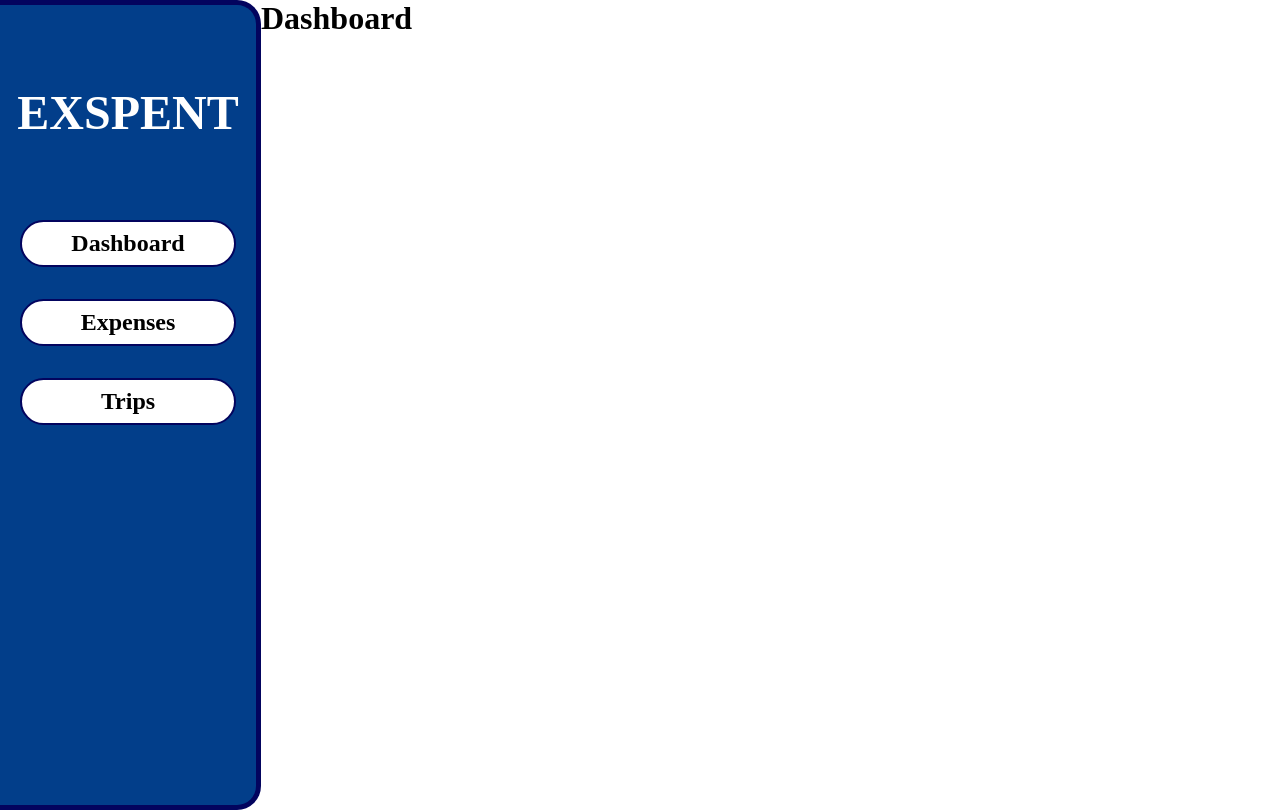
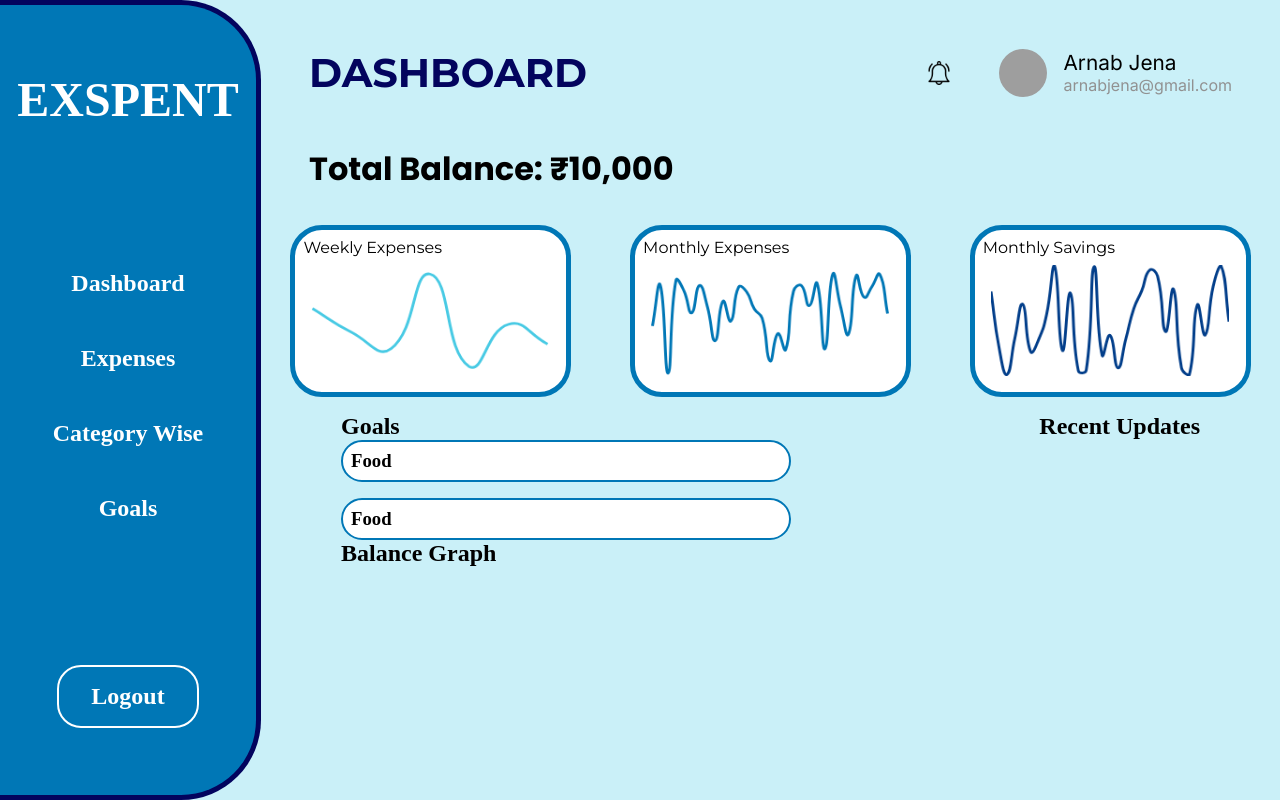
Before and after one commit to Nishantmishra1221/Expence-Tracking-MERN, a React (Vite) app: page / in a window 1280 px wide. Built offline with nearby package versions, Linux system fonts and the light colour scheme; grey boxes are pictures that could not be loaded.

Commit message:
Dashboard-80%

```diff
--- a/package.json
+++ b/package.json
@@ -10,7 +10,9 @@
     "preview": "vite preview"
   },
   "dependencies": {
+    "chart.js": "^4.4.7",
     "react": "^18.3.1",
+    "react-chartjs-2": "^5.3.0",
     "react-dom": "^18.3.1"
   },
   "devDependencies": {
--- a/src/App.css
+++ b/src/App.css
@@ -1,3 +1,5 @@
+@import url('https://fonts.googleapis.com/css2?family=Cinzel:wght@400..900&family=Inter:ital,opsz,wght@0,14..32,100..900;1,14..32,100..900&family=Montserrat:ital,wght@0,100..900;1,100..900&family=Poppins:ital,wght@0,100;0,200;0,300;0,400;0,500;0,600;0,700;0,800;0,900;1,100;1,200;1,300;1,400;1,500;1,600;1,700;1,800;1,900&display=swap');
+
 * {
   margin: 0;
   padding: 0;
@@ -8,9 +10,6 @@ html,
 body {
   height: 100%;
 }
-
-@import url("https://fonts.googleapis.com/css2?family=Cinzel:wght@400..900&family=Inter:ital,opsz,wght@0,14..32,100..900;1,14..32,100..900&family=Poppins:ital,wght@0,100;0,200;0,300;0,400;0,500;0,600;0,700;0,800;0,900;1,100;1,200;1,300;1,400;1,500;1,600;1,700;1,800;1,900&display=swap");
-
 #root {
   height: 100%;
   display: flex;
--- /dev/null
+++ b/src/components/DashboardGoal.jsx
@@ -0,0 +1,10 @@
+import React from "react";
+import styles from "../styles/Goals.module.css";
+const DashboardGoal = () => {
+  return <div className={styles.container}>
+    <h3>Food</h3>
+    <div></div>
+  </div>;
+};
+
+export default DashboardGoal;
--- a/src/components/Sidebar.jsx
+++ b/src/components/Sidebar.jsx
@@ -9,9 +9,11 @@ const Sidebar = ({ children }) => {
           <ul>
             <li>Dashboard</li>
             <li>Expenses</li>
-            <li>Trips</li>
+            <li>Category Wise</li>
+            <li>Goals</li>
           </ul>
         </div>
+        <h3>Logout</h3>
       </div>
       <div className={styles.content}>{children}</div>
     </div>
--- /dev/null
+++ b/src/components/SmallGraph.jsx
@@ -0,0 +1,62 @@
+import React from "react";
+import styles from "../styles/SmallGraph.module.css";
+import { Line } from "react-chartjs-2";
+import {
+  Chart as ChartJS,
+  LineElement,
+  CategoryScale,
+  LinearScale,
+  PointElement,
+} from "chart.js";
+
+ChartJS.register(LineElement, CategoryScale, LinearScale, PointElement);
+
+const SmallGraph = ({ label, data }) => {
+  const color =
+    data.type === "Weekly Expenses"
+      ? "#48CAE4"
+      : data.type === "Monthly Expenses"
+      ? "#0077B6"
+      : data.type === "Monthly Savings"
+      ? "#023E8A"
+      : "#CAF0F8";
+  const datas = {
+    labels: label,
+    datasets: [
+      {
+        data: data.info,
+        backgroundColor: `white`,
+        borderColor: `${color}`,
+        pointBorderWidth: 0,
+        pointRadius: 0,
+        tension: 0.5,
+      },
+    ],
+  };
+
+  const options = {
+    animation: {
+      easing: "easeInOut",
+    },
+    plugins: {
+      legend: false,
+    },
+    scales: {
+      x: { display: false },
+      y: { display: false },
+    },
+  };
+
+  return (
+    <div className={styles.container}>
+      <span>{data.type}</span>
+      <Line
+        data={datas}
+        options={options}
+        style={{ width: "100%", padding: "0.5rem" }}
+      />
+    </div>
+  );
+};
+
+export default SmallGraph;
--- a/src/pages/Dashboard.jsx
+++ b/src/pages/Dashboard.jsx
@@ -1,10 +1,89 @@
 import React from "react";
 import styles from "../styles/Dashboard.module.css";
 import Sidebar from "../components/Sidebar";
+import SmallGraph from "../components/SmallGraph";
+import DashboardGoal from "../components/DashboardGoal";
+
 const Dashboard = () => {
+  const daysOfWeek = [
+    "Sunday",
+    "Monday",
+    "Tuesday",
+    "Wednesday",
+    "Thursday",
+    "Friday",
+    "Saturday",
+  ];
+  const days = Array.from({ length: 31 }, (_, i) => i + 1);
+
+  const monthlySavings = Array.from({ length: 31 }, () =>
+    Math.floor(Math.random() * 5000)
+  );
+  const weeklyExpenses = Array.from({ length: 7 }, () =>
+    Math.floor(Math.random() * 1000)
+  );
+  const monthlyExpenses = Array.from({ length: 31 }, () =>
+    Math.floor(Math.random() * 7000)
+  );
+
   return (
-    <Sidebar>
-      <h1>Dashboard</h1>
+    <Sidebar style={{ display: "flex" }}>
+      <div className={styles.container}>
+        <div className={styles.header}>
+          <h1>DASHBOARD</h1>
+          <div className={styles.profile}>
+            <img
+              className={styles.notification}
+              src="/notification.png"
+              alt="notification"
+            />
+            <img
+              src="https://pbs.twimg.com/profile_images/1131624264405327873/1YpVVtxD_400x400.jpg"
+              className={styles.profilepic}
+              alt="profilepic"
+            />
+            <div className={styles.profileinfo}>
+              <p className={styles.name}>Arnab Jena</p>
+              <p className={styles.email}>arnabjena@gmail.com</p>
+            </div>
+          </div>
+        </div>
+        <div className={styles.content}>
+          <h1 className={styles.balance}>Total Balance: ₹10,000</h1>
+          <div className={styles.graphs}>
+            <SmallGraph
+              label={daysOfWeek}
+              data={{ info: weeklyExpenses, type: "Weekly Expenses" }}
+            />
+            <SmallGraph
+              label={days}
+              data={{ info: monthlyExpenses, type: "Monthly Expenses" }}
+            />
+            <SmallGraph
+              label={days}
+              data={{ info: monthlySavings, type: "Monthly Savings" }}
+            />
+          </div>
+        </div>
+        <div className={styles.extra}>
+          <div className={styles.extra1}>
+            <div className={styles.goals}>
+              <h2>Goals</h2>
+              <div className={styles.goal}>
+                <DashboardGoal />
+                <DashboardGoal />
+              </div>
+            </div>
+            <div className={styles.balancegraph}>
+              <h2>Balance Graph</h2>
+            </div>
+          </div>
+          <div className={styles.recent}>
+            <h2>Recent Updates</h2>
+            <div></div>
+          </div>
+        </div>
+      </div>
     </Sidebar>
   );
 };
--- a/src/styles/Dashboard.module.css
+++ b/src/styles/Dashboard.module.css
@@ -0,0 +1,68 @@
+.profilepic {
+  width: 3rem;
+  height: 3rem;
+  border-radius: 50%;
+}
+.profile {
+  display: flex;
+  align-items: center;
+  gap: 1rem;
+}
+.header {
+  display: flex;
+  justify-content: space-between;
+  padding: 3rem;
+}
+.profileinfo {
+  display: flex;
+  flex-direction: column;
+  font-family: "Inter", sans-serif;
+}
+.name {
+  font-size: 1.3rem;
+}
+.email {
+  color: rgb(145, 145, 145);
+}
+.header h1 {
+  font-family: "Montserrat", serif;
+  font-size: 2.5rem;
+  color: #03045E;
+}
+.notification {
+  width: 1.5rem;
+  height: 1.5rem;
+  margin-right: 2rem;
+}
+.balance{
+    font-family:"Poppins";
+    margin-left: 3rem;
+    margin-bottom: 1rem;
+}
+
+.graphs{
+    margin-top: 2rem;
+    display: flex;
+    justify-content: space-around;
+}
+.extra{
+    display: flex;
+    justify-content: space-between;
+    padding: 1rem 5rem;
+    height: 100%;
+}
+.extra1{
+    display: flex;
+    flex-direction: column;
+    justify-content: space-around;
+    width: 50%;
+}
+.goals{
+    width: 100%;
+}
+.goal{
+    display: flex;
+    flex-direction: column;
+    gap: 1rem;
+    width: 100%;
+}
--- /dev/null
+++ b/src/styles/Goals.module.css
@@ -0,0 +1,9 @@
+.container{
+    width: 100%;
+    background-color: white;
+    display: flex;
+    gap: 1rem;
+    border: 2px solid #0077B6;
+    border-radius: 2rem;
+    padding: 0.5rem;
+}
--- a/src/styles/Sidebar.module.css
+++ b/src/styles/Sidebar.module.css
@@ -1,26 +1,25 @@
 .wrapper{
     height: 100vh;
     display: flex;
+    background-color: #CAF0F8;
 }
 .container {
-  background-color: #023e8a;
-  height: 100vh;
+  background-color: #0077B6;
   width: 20vw;
-  border-radius: 0rem 1.5rem 1.5rem 0rem;
+  border-radius: 0rem 5rem 5rem 0rem;
   border-top: #03045e 5px solid;
   border-right: #03045e 5px solid;
   border-bottom: #03045e 5px solid;
   display: flex;
   flex-direction: column;
   align-items: center;
+  justify-content: space-around;
 }
 .container h1 {
   color: white;
   font-size: 3rem;
-  margin-top: 5rem;
 }
 .sidebar {
-  margin-top: 5rem;
   width: 100%;
 }
 .sidebar ul {
@@ -32,7 +31,7 @@
   width: 100%;
 }
 .sidebar ul li {
-  background-color: white;
+  color: white;
   width: 70%;
   text-align: center;
   border: none;
@@ -40,13 +39,15 @@
   padding: 0.5rem 1rem;
   cursor: pointer;
   font-weight: 900;
-  border: #03045e 2px solid;
 }
-.sidebar ul li:hover {
-  background-color: #03045e;
-  color: white;
-  border-color: #ffffff;
+.container h3{
+    color: white;
+    font-size: 1.5rem;
+    border: 2px solid white;
+    padding: 1rem 2rem;
+    border-radius: 1.5rem;
 }
 .content {
   flex-grow: 1;
+  background-color: #caf0f8;
 }
--- /dev/null
+++ b/src/styles/SmallGraph.module.css
@@ -0,0 +1,14 @@
+.container{
+    width: 25%;
+    border: 5px solid #0077B6;
+    background-color: white;
+    border-radius:2rem;
+    padding: 0.5rem;
+    font-family: "Montserrat", serif;
+}
+.container span{
+    margin-bottom: 2rem;
+}
+.container{
+    font-size: 1rem;
+}
```
Also changed, not shown: public/notification.png (added), 1 other file (tests, documents, lock files or other folders).
